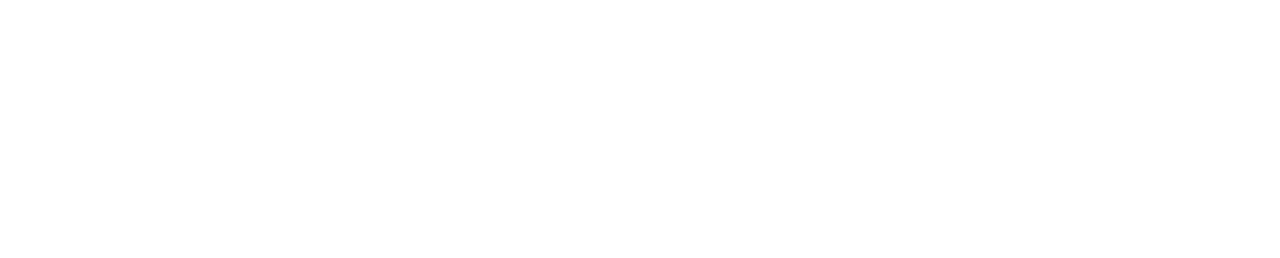
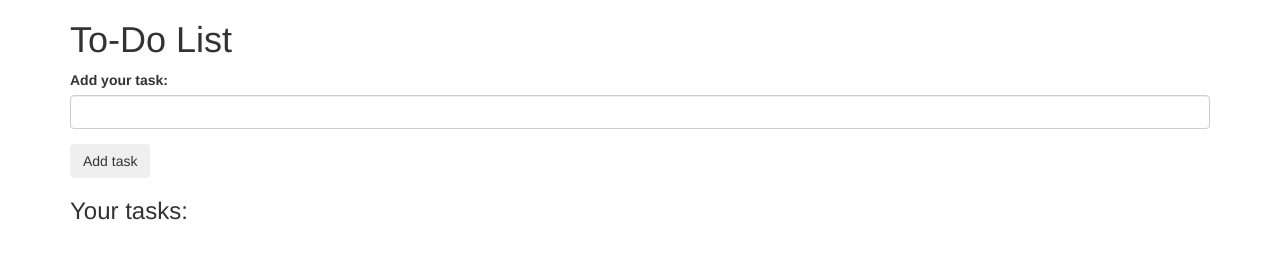
Before and after one commit to janecher/to-do-list, a plain HTML site: page index.html in a window 1280 px wide. Drawn offline with Linux system fonts and the light colour scheme.

Commit message:
add user input form and output tasks list to the index.html
Co-authored-by: Vanessa Guerrero <vamarilug@gmail.com>

```diff
--- a/index.html
+++ b/index.html
@@ -7,9 +7,25 @@
     <script src="js/scripts.js"></script>
     <meta charset="UTF-8">
     <meta name="viewport" content="width=device-width, initial-scale=1.0">
-    <title>Document</title>
+    <title>To-Do List</title>
 </head>
 <body>
+    <div class="container">
+        <h1>To-Do List</h1>
+        <form>
+            <div class="form-group">
+                <label for="to-do">Add your task:</label>
+                <input type="text" id="task" class="form-control">
+            </div>
+            <button type="submit" id="add-task" class="btn">Add task</button>
+        </form>
+        <div class="to-dos">
+            <h3>Your tasks:</h3>
+            <ul id="tasks">
+
+            </ul>
+        </div>
+    </div>
 
 </body>
 </html>
```
